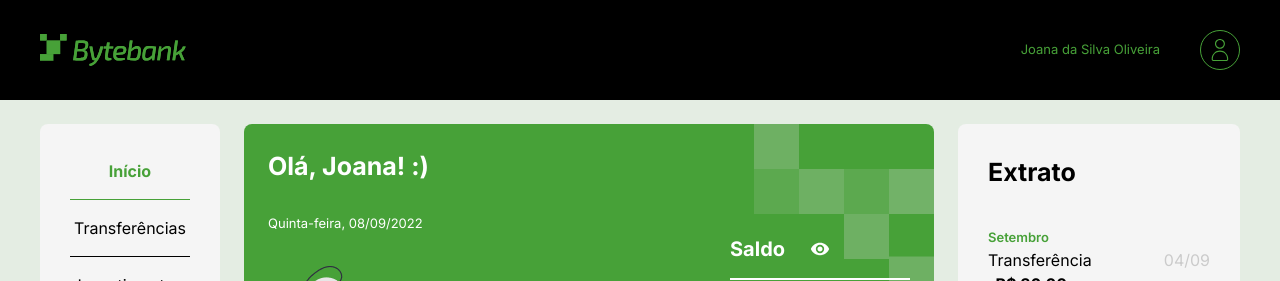
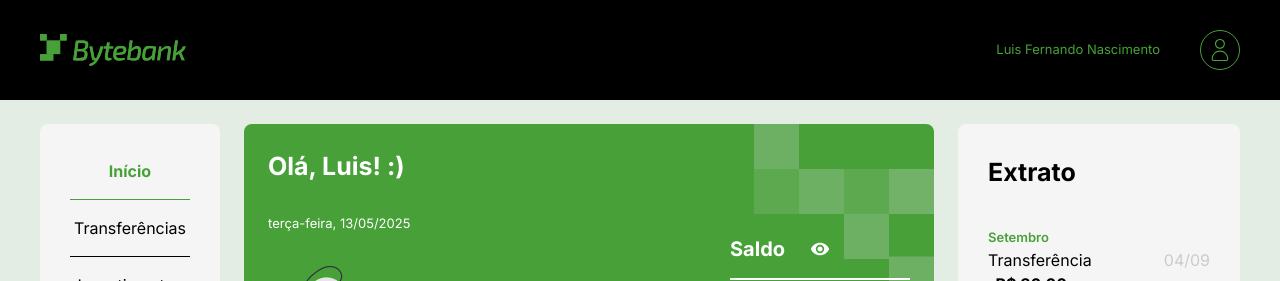
Before and after one commit to LuisFNascimento/typescript-projeto-bytebank-front, a plain HTML site: page index.html in a window 1280 px wide. Shown: the top 281 px of the page. Drawn offline with Linux system fonts and the light colour scheme.

Commit message:
Alteração do usuario.

```diff
--- a/index.html
+++ b/index.html
@@ -11,8 +11,8 @@
     <header class="topo container-padding flex">
         <img src="images/logo-bytebank.svg" alt="Bytebank">
         <div class="usuario flex">
-            <span>Joana da Silva Oliveira</span>
-            <img src="images/avatar.svg" alt="Joana da Silva Oliveira" />
+            <span>Luis Fernando Nascimento</span>
+            <img src="images/avatar.svg" alt="Luis Fernando Nascimento" />
         </div>
     </header>
     <main class="container-padding flex">
@@ -25,8 +25,8 @@
 
         <div class="coluna-central">
             <section class="block-saldo">
-                <h2>Olá, Joana! :)</h2>
-                <time>Quinta-feira, 08/09/2022</time>
+                <h2>Olá, Luis! :)</h2>
+                <time>terça-feira, 13/05/2025</time>
 
                 <div class="flex">
                     <div class="saldo-valor">
```
